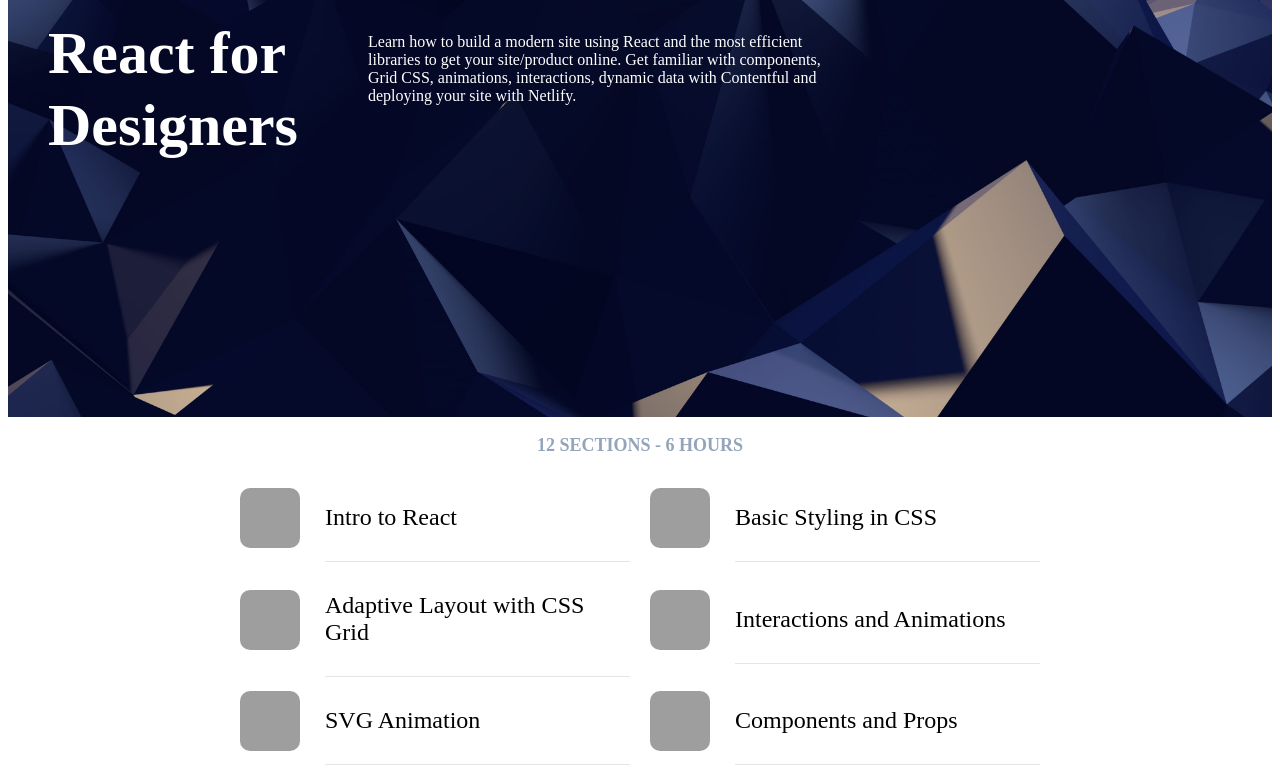
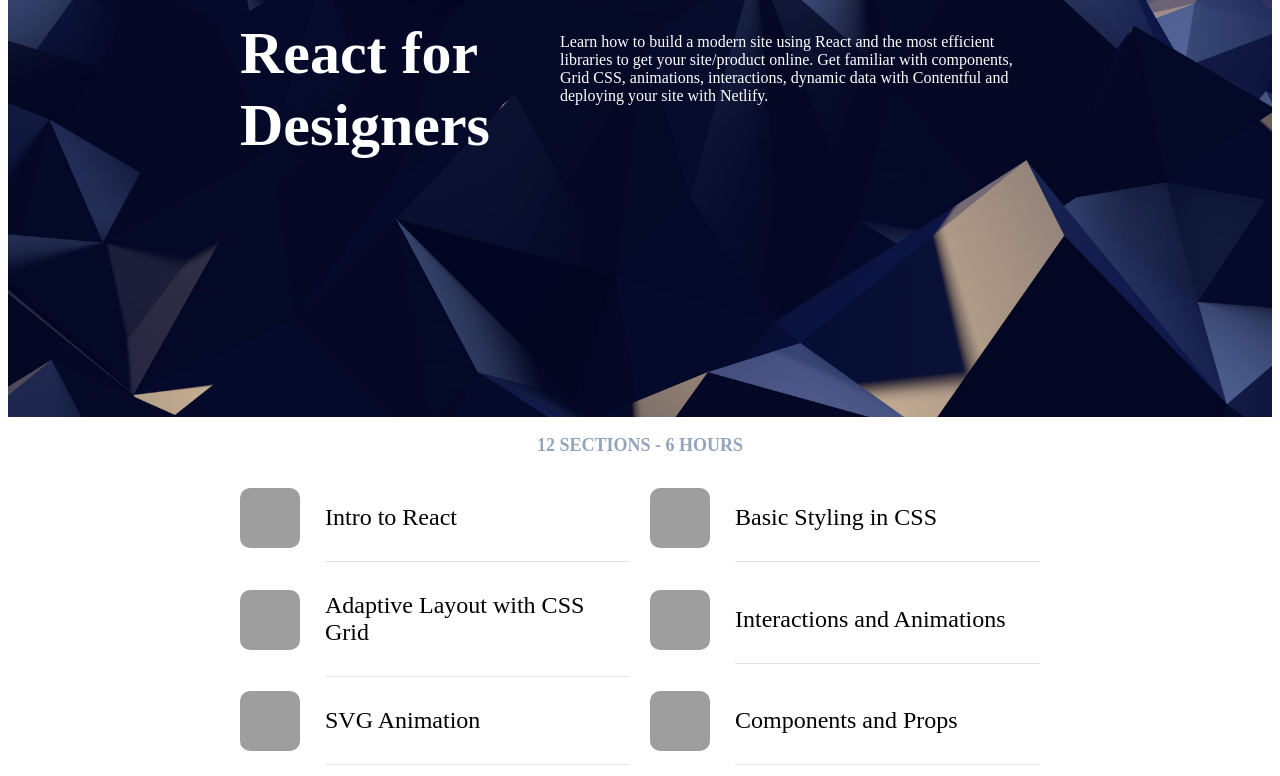
Before and after one commit to espidesigns/designcode-react-gatsby, a Gatsby site: page / in a window 1280 px wide. Shown: the part 1320-2096 px from the top of the page. Built offline with nearby package versions, Linux system fonts and the light colour scheme; Gatsby itself is replaced by a stand-in of ours; grey boxes are pictures that could not be loaded.

Commit message:
Fixes SectionTitleGroup alignment and spacing

```diff
--- a/src/components/Section.js
+++ b/src/components/Section.js
@@ -38,7 +38,8 @@ const SectionLogo = styled.img`
 
 const SectionTitleGroup = styled.div`
   max-width: 800px;
-  margin: 0 40px;
+  margin: 0 auto;
+  padding: 0 20px;
   display: grid;
   grid-gap: 20px;
   grid-template-columns: 300px auto;
```
